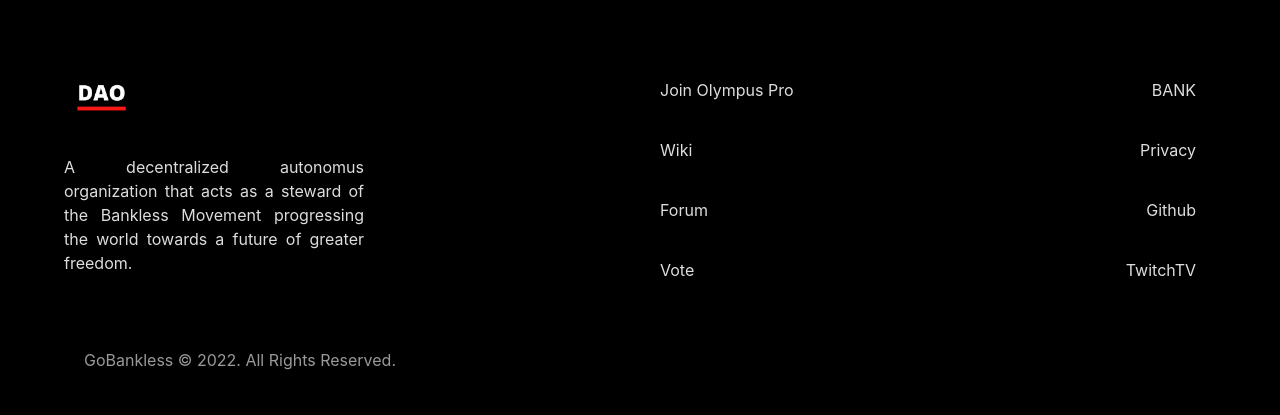
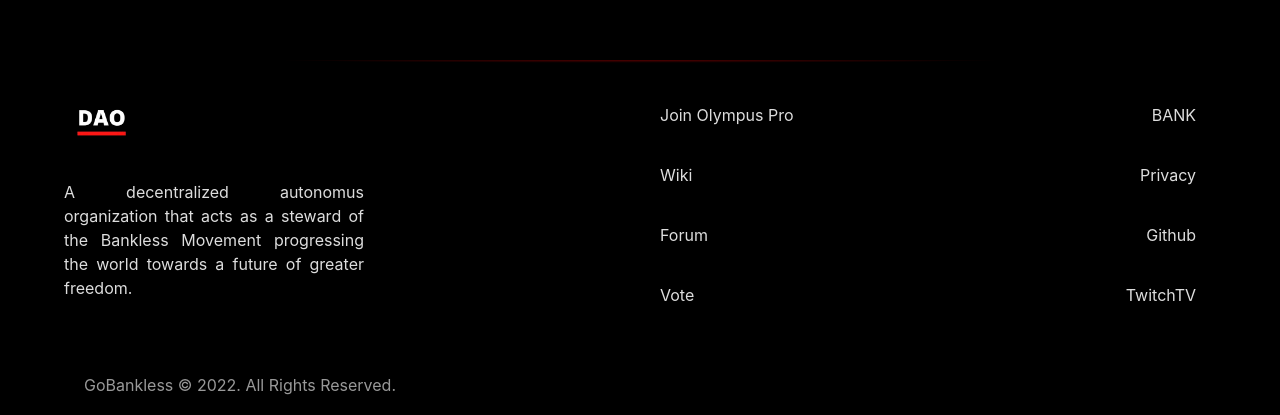
Before and after one commit to PLCeth/banklesswebsitePLC, a React (Create React App) app: page /governance in a window 1280 px wide. Shown: the part 851-1266 px from the top of the page. Before the commit the page ends 1241 px from the top, so only its background shows below. Built offline with nearby package versions, Linux system fonts and the light colour scheme.

Commit message:
subscribe

```diff
--- a/src/App.css
+++ b/src/App.css
@@ -67,7 +67,7 @@
   padding-top: 130px;
   max-width: 700px;
   margin: auto;
-  font-size: 4em;
+  font-size: 3.2em;
   text-align: center;
 }
 
@@ -131,6 +131,12 @@
   box-shadow: 0px -10px 10px 2px #fff9;
 }
 
+.elip {
+  background: radial-gradient(ellipse at top center, rgb(82, 0, 0), #000, 80%, #000 100%);
+  height: 5px;
+  margin-bottom: 20px;
+}
+
 /* Menu Styling */
 .MuiMenu-list {
   background-color: #000;
--- a/src/components/Circles.js
+++ b/src/components/Circles.js
@@ -1,15 +1,20 @@
 import * as React from 'react'
+import { Journey } from './StartJourney'
 
 
 export const Circles = (props) => {
 
     return (
-
+        <div>
 
         <div style={{display: 'flex', justifyContent: 'space-around', alignItems: 'center', paddingTop: '100px', paddingBottom: '100px'}}>
             <div style={{borderRadius: '100%', border: '20px solid #f00', backgroundColor: '#000', minWidth: '50px', minHeight: '50px', opacity: '0.3'}}></div>
             <div style={{borderRadius: '100%', border: '30px solid #f00', backgroundColor: '#000', minWidth: '100px', minHeight: '100px'}}></div>
             <div style={{borderRadius: '100%', border: '20px solid #f00', backgroundColor: '#000', minWidth: '50px', minHeight: '50px', opacity: '0.3'}}></div>
         </div>
+        <div>
+            <Journey />
+        </div>
+        </div>
     )
 }
--- a/src/components/Footer.js
+++ b/src/components/Footer.js
@@ -7,6 +7,7 @@
 
     return (
         <div>
+            <div className="elip"></div>
             <Container>
             <Grid container>
                 <Grid item xs={12} md={6}>
--- /dev/null
+++ b/src/components/StartJourney.js
@@ -0,0 +1,16 @@
+import { Button } from '@mui/material'
+import * as React from 'react'
+
+
+export const Journey = (props) => {
+
+    return (
+        <div style={{display: 'flex', flexWrap: 'wrap', justifyContent: 'center'}}>
+            <h1 style={{padding: '40px'}}>Start Your Journey</h1>
+            <div style={{display: 'flex', flexWrap: 'wrap', alignItems: 'center'}}>
+                <div><input placeholder='Your email address' type={"text"} style={{display: 'flex', padding: '18px'}} /></div>
+                <div><Button variant="contained" color="error" style={{borderRadius: '0', textTransform: 'none', border: '0', padding: '15px'}}>Subscribe</Button></div>
+            </div>
+        </div>
+    )
+}
--- a/src/components/pages/About.js
+++ b/src/components/pages/About.js
@@ -24,7 +24,7 @@
                 <Grid container style={{paddingTop: '150px'}}>
                     <Grid item xs={12} md={8} style={{padding: '20px'}} order={{xs: 2, md: 1}}>
                         <h3 style={{textAlign: 'right'}}>Bankless is a movement for Web3 pioneers</h3>
-                        <p style={{fontSize: '1.2em', lineHeight: '1.8em', color: '#aaa'}}>We seek new ways to build wealth, solve human coordination problems, create culture, and develop cutting-edge thought
+                        <p style={{fontSize: '1.2em', lineHeight: '1.8em', color: '#ccc'}}>We seek new ways to build wealth, solve human coordination problems, create culture, and develop cutting-edge thought
                         leadership in the crypto space. Going Bankless means taking control of your financial health by adopting decentralized
                         and permissionless money systems. Bankless is the movement educating the world on how to do it.</p>
                     </Grid>
@@ -37,7 +37,7 @@
                     </Grid>
                     <Grid item xs={12} md={8} style={{padding: '20px', paddingTop: '50px'}} order={{xs: 4, md: 4}}>
                         <h3 style={{textAlign: 'left'}}>BanklessDAO is the homebase</h3>
-                        <p style={{fontSize: '1.2em', lineHeight: '1.8em', color: '#aaa'}}>
+                        <p style={{fontSize: '1.2em', lineHeight: '1.8em', color: '#ccc'}}>
                             BanklessDAO is a community of passionate Web3 thought-leaders who aim to educate new users, produce written and audio media,
                             build DAO tooling, provide consulting services, develop Web3 scholarship, and create a social and creative home base for
                             anyone in Web3. We’re so much more than a social DAO—we’re a shipping, building, and innovating DAO.</p>
```
